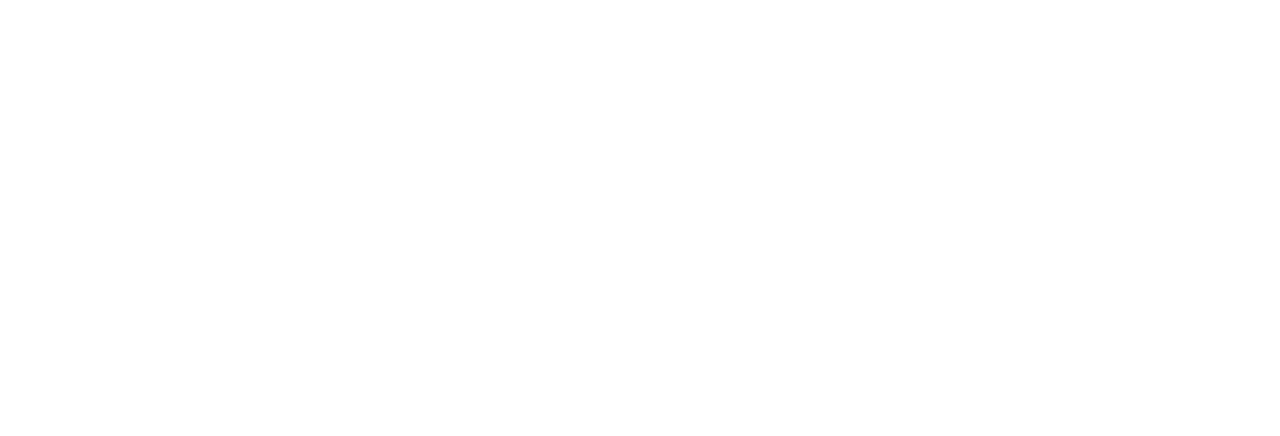
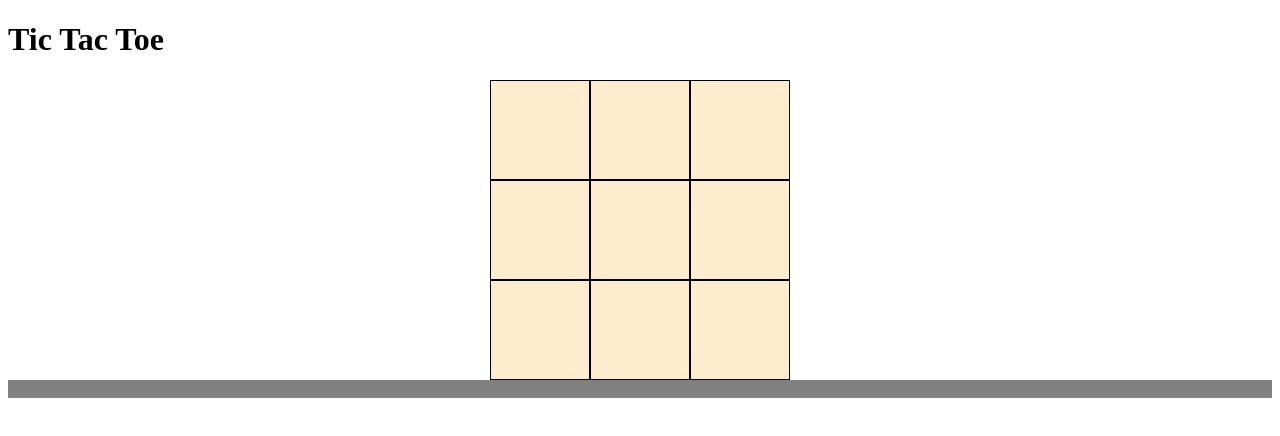
Before and after one commit to whatislove-zh/tic-tac-toe, a plain HTML site: page index.html in a window 1280 px wide. Drawn offline with Linux system fonts and the light colour scheme.

Commit message:
some changes

```diff
--- /dev/null
+++ b/app.js
@@ -0,0 +1,42 @@
+const area = document.getElementById("area");
+let move = 0;
+let result = "";
+
+area.addEventListener("click", (e) => {
+  move % 2 === 0 ? (e.target.innerHTML = "X") : (e.target.innerHTML = "O");
+  move++;
+  check();
+
+  console.log(e.target)
+});
+
+const check = () => {
+  const boxes = document.getElementsByClassName("box");
+  const arr = [
+    [0, 1, 2],
+    [3, 4, 5],
+    [6, 7, 8],
+    [0, 3, 6],
+    [1, 4, 7],
+    [2, 5, 8],
+    [0, 4, 8],
+    [2, 4, 6],
+  ];
+  for (i = 0; i < arr.length; i++) {
+    if (
+      boxes[arr[i][0]].innerHTML == "X" &&
+      boxes[arr[i][1]].innerHTML == "X" &&
+      boxes[arr[i][2]].innerHTML == "X"
+    ) {
+      result = "крестики";
+    } else if (
+      boxes[arr[i][0]].innerHTML == "X" &&
+      boxes[arr[i][1]].innerHTML == "X" &&
+      boxes[arr[i][2]].innerHTML == "X"
+    ) {
+      result = "нолики";
+    }
+  }
+};
+
+const prepareResult = (winner) => {};
--- a/index.html
+++ b/index.html
@@ -4,9 +4,30 @@
   <meta charset="UTF-8">
   <meta http-equiv="X-UA-Compatible" content="IE=edge">
   <meta name="viewport" content="width=device-width, initial-scale=1.0">
+  <link rel="stylesheet" href="/style.css">
   <title>Tic Tac Toe</title>
 </head>
 <body>
-
+  <h1>Tic Tac Toe</h1>
+  <div class="area-wrapper">
+    <div id="area">
+      <div class="box"></div>
+      <div class="box"></div>
+      <div class="box"></div>
+      <div class="box"></div>
+      <div class="box"></div>
+      <div class="box"></div>
+      <div class="box"></div>
+      <div class="box"></div>
+      <div class="box"></div>
+    </div>
+  </div>
+  <div id="modal-result-wrapper">
+    <div id="overlay"></div>
+    <div id="modal-window">
+      <div id="content">content</div>
+    </div>
+  </div>
+  <script src="/app.js"></script>
 </body>
 </html>
--- /dev/null
+++ b/style.css
@@ -0,0 +1,51 @@
+/**{
+  margin: 0;
+  padding: 0;
+  font-family: sans-serif;
+}*/
+
+.area-wrapper{
+  width: 100%;
+  height: 100%;
+  display: flex;
+  justify-content: center;
+  align-items: center;
+}
+
+#area{
+  width: 300px;
+  height: 300px;
+  background: blanchedalmond;
+  display: flex;
+  flex-wrap: wrap;
+}
+
+.box{
+  width: 100px;
+  height: 100px;
+  border: 1px solid black;
+  box-sizing: border-box;
+  font-size: 34px;
+  color: brown;
+  display: flex;
+  justify-content: center;
+  align-items: center;
+  cursor: pointer;
+}
+
+#modal-result-wrapper{
+  width: 100%;
+  height: 100%;
+  position: relative;
+  top: 0;
+  left: 0;
+}
+
+#overlay{
+  width: 100%;
+  height: 100%;
+  position: absolute;
+  top: 0;
+  left: 0;
+  background: gray;
+}
```
